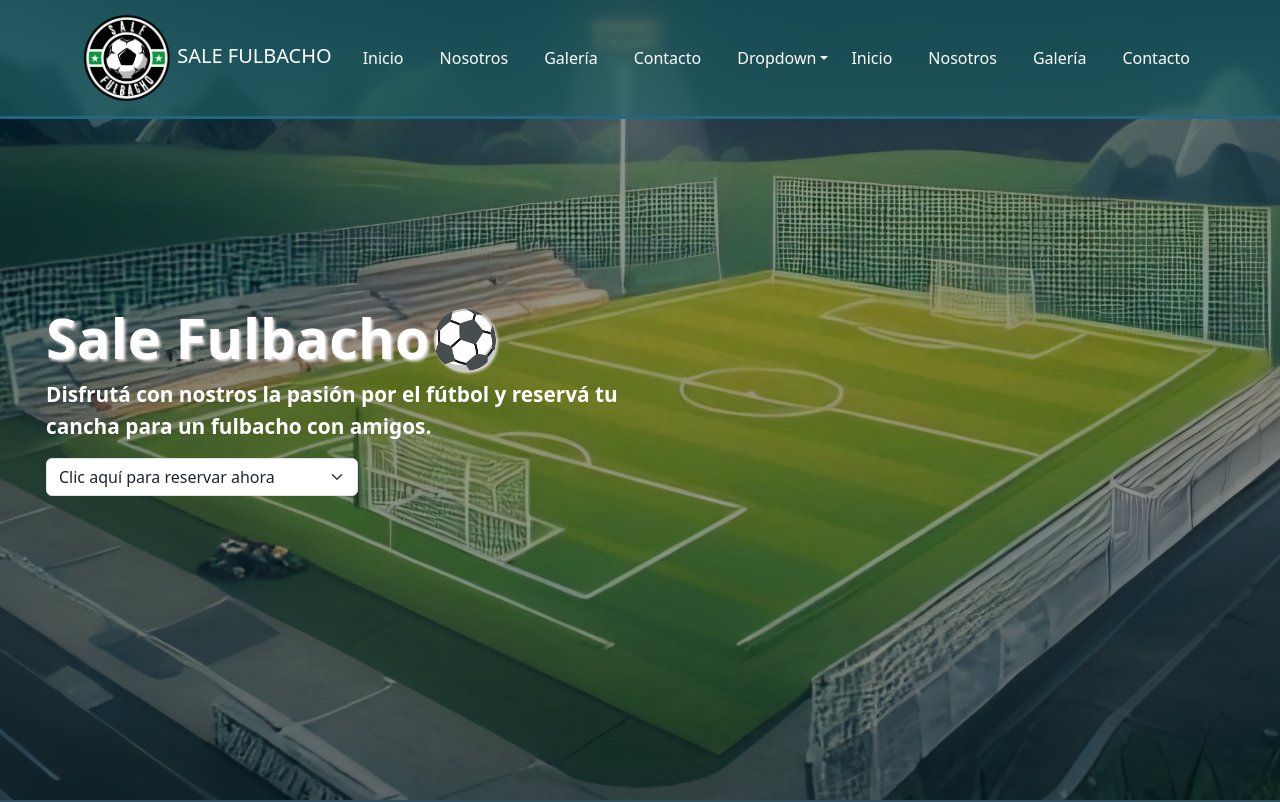
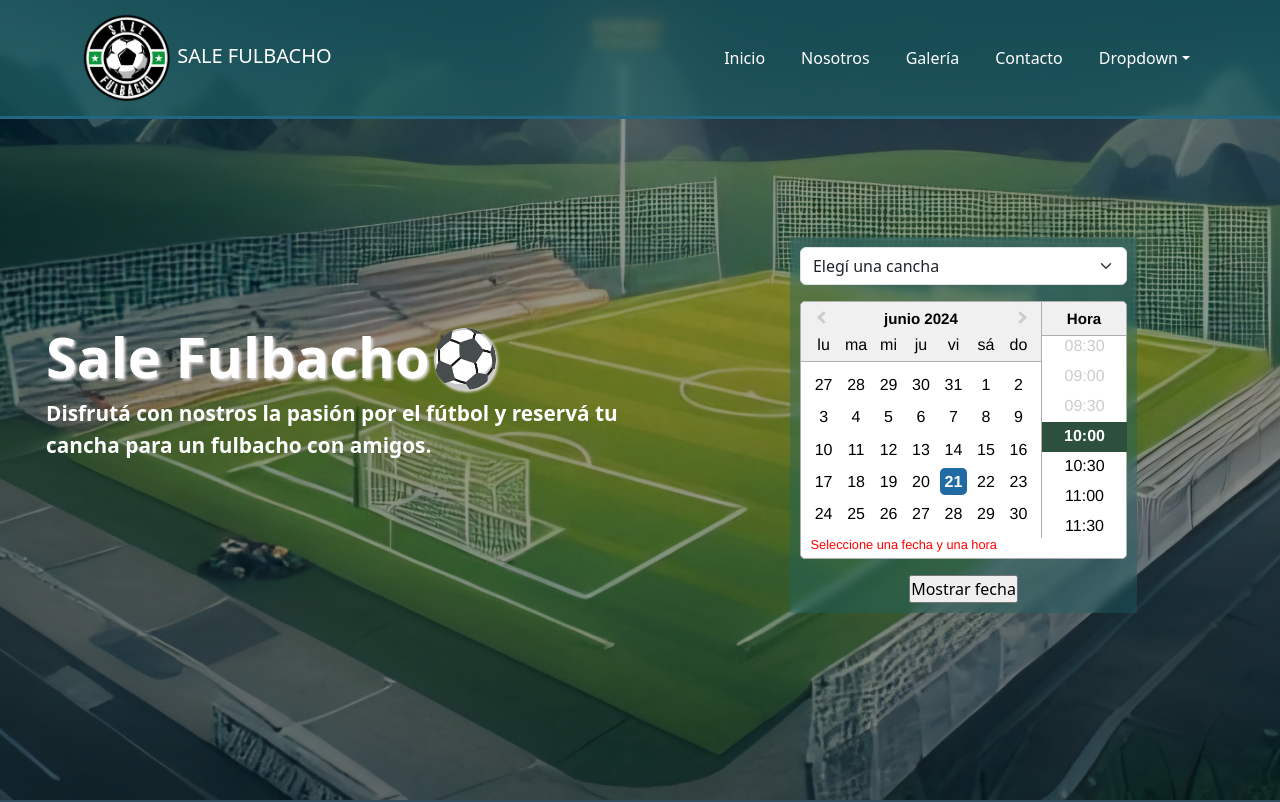
Before and after one commit to lucascano-dev/frontend-admin-canchas, a React (Vite) app: page / in a window 1280 px wide. Shown: the top 802 px of the page. Built offline with nearby package versions, Linux system fonts and the light colour scheme.

Commit message:
FE-DATAPICKER se agrega calendario y se corrigen estilos

```diff
--- a/package.json
+++ b/package.json
@@ -12,8 +12,10 @@
   "dependencies": {
     "axios": "^1.6.8",
     "bootstrap": "^5.3.3",
+    "date-fns": "^3.6.0",
     "react": "^18.2.0",
     "react-bootstrap": "^2.10.2",
+    "react-datepicker": "^7.3.0",
     "react-dom": "^18.2.0",
     "react-router-dom": "^6.23.1"
   },
--- /dev/null
+++ b/src/components/DatePicker/DatePicker.css
@@ -0,0 +1,25 @@
+/* Cambia el color de fondo del ítem seleccionado en el selector de hora */
+.date-picker .react-datepicker__time-list-item--selected {
+  background-color: red; /* Cambia esto al color que desees */
+  color: white; /* Cambia el color del texto si es necesario */
+}
+
+/* Cambia el color de fondo del ítem seleccionado cuando se pasa el mouse */
+.date-picker .react-datepicker__time-list-item--selected:hover {
+  background-color: darkred; /* Cambia esto al color que desees */
+  color: white; /* Cambia el color del texto si es necesario */
+}
+
+.react-datepicker__time-list-item--selected {
+  background-color: #2d4f3e !important; /* Cambia esto al color que desees */
+  color: white !important; /* Cambia el color del texto si es necesario */
+  font-size: medium;
+}
+
+.react-datepicker__time-list {
+  font-size: medium;
+}
+
+.react-datepicker__month-container {
+  font-size: medium;
+}
--- /dev/null
+++ b/src/components/DatePicker/DatePicker.jsx
@@ -0,0 +1,86 @@
+import DatePicker from 'react-datepicker';
+import 'react-datepicker/dist/react-datepicker.css';
+import { registerLocale } from 'react-datepicker';
+import es from 'date-fns/locale/es';
+import { setHours, setMinutes } from 'date-fns';
+
+import './DatePicker.css';
+import { useState } from 'react';
+
+registerLocale('es', es);
+
+export const DatePickerComponent = () => {
+  const [startDate, setStartDate] = useState(setHours(setMinutes(new Date(), 0), 10));
+
+  //   let handleColor = (time) => {
+  //     return time.getHours() > 9 ? 'text-success' : 'text-error';
+  //   };
+
+  const mostrarFecha = () => {
+    console.log(startDate);
+    alert(startDate);
+  };
+
+  const horarioBloqueados = {
+    '2024-07-18': ['13:30'],
+    '2024-07-20': ['14:00', '15:00'],
+  };
+
+  const filterTime = (time) => {
+    const date = new Date(time);
+    const day = date.getDate();
+    const month = date.getMonth();
+    const year = date.getFullYear();
+    const hours = date.getHours();
+    const minutes = date.getMinutes();
+
+    // // Bloquear 13:30 el 18 de julio
+    // if (day === 18 && month === 6 && hours === 13 && minutes === 30) {
+    //   return false;
+    // }
+
+    // // Bloquear 14:00 y 15:00 el 20 de julio
+    // if (day === 20 && month === 6 && (hours === 14 || hours === 15) && minutes === 0) {
+    //   return false;
+    // }
+
+    // // Permitir todos los demás horarios
+    // return true;
+
+    const formattedDate = `${year}-${String(month + 1).padStart(2, '0')}-${String(day).padStart(2, '0')}`;
+    const formattedTime = `${String(hours).padStart(2, '0')}:${String(minutes).padStart(2, '0')}`;
+
+    if (horarioBloqueados[formattedDate] && horarioBloqueados[formattedDate].includes(formattedTime)) {
+      return false;
+    }
+
+    return true;
+  };
+
+  return (
+    <>
+      <div>
+        <DatePicker
+          timeCaption="Hora"
+          className="date-picker"
+          inline
+          showTimeSelect
+          selected={startDate}
+          onChange={(date) => setStartDate(date)}
+          //   timeClassName={handleColor}
+          locale={'es'}
+          dateFormat={'dd/MM/yyyy'}
+          minTime={setHours(setMinutes(new Date(), 59), 9)}
+          maxTime={setHours(setMinutes(new Date(), 30), 23)}
+          //   excludeTimes={excludeTimes} // Filtra los horarios específicos
+          //   excludeDates={excludeDates} // Excluye la fecha específica
+          filterTime={filterTime}
+        >
+          <div style={{ color: 'red' }}>Seleccione una fecha y una hora</div>
+        </DatePicker>
+      </div>
+
+      <input type="button" value="Mostrar fecha" onClick={mostrarFecha} />
+    </>
+  );
+};
--- a/src/components/Hero/Hero.css
+++ b/src/components/Hero/Hero.css
@@ -20,9 +20,9 @@
   width: 100%;
   background-color: rgba(0, 0, 0, 0.4);
   display: flex;
-  flex-direction: column;
+  /* flex-direction: column; */
   justify-content: center;
-  align-items: start;
+  align-items: center;
   gap: 1rem;
   padding: 0 1rem;
 }
@@ -36,6 +36,24 @@
   margin-left: 30px;
   /* margin-left: 30px; */
   /* border: 2px solid red; */
+}
+
+.container-right {
+  padding-top: 50px;
+  width: 50%;
+  display: flex;
+  justify-content: center;
+}
+
+.contenedor-selector {
+  padding: 10px;
+  display: flex;
+  flex-direction: column;
+  justify-content: center;
+  align-items: center;
+  gap: 1rem;
+  background-color: rgba(30, 101, 105, 0.394); /* Color blanco con 70% de opacidad */
+  backdrop-filter: blur(5px); /* Aplicar un desenfoque de 10px */
 }
 
 .overlay-title {
--- a/src/components/Hero/Hero.jsx
+++ b/src/components/Hero/Hero.jsx
@@ -1,8 +1,30 @@
 import hero from '../../assets/images/hero.jpeg';
+import { DatePickerComponent } from '../DatePicker/DatePicker';
 import { Selector } from '../Selector/Selector';
+import { useNavigate } from 'react-router-dom';
 import './Hero.css';
 
 export const Hero = () => {
+  const navigate = useNavigate();
+  const optionsData = [
+    {
+      label: 'Canchas',
+      options: [
+        { value: '0', text: 'Cancha 1' },
+        { value: '1', text: 'Cancha 2' },
+        { value: '2', text: 'Cancha 3' },
+        { value: '3', text: 'Cancha 4' },
+        { value: '4', text: 'Cancha 5' },
+      ],
+    },
+  ];
+
+  const handleChange = (event) => {
+    if (event.target.value !== '0') {
+      navigate('/reservas');
+    }
+  };
+
   return (
     <div className="hero">
       <img className="hero-image" src={hero} alt="manarola italia" />
@@ -14,8 +36,13 @@ export const Hero = () => {
           <p className="overlay-paragraph">
             Disfrutá con nostros la pasión por el fútbol y reservá tu cancha para un fulbacho con amigos.
           </p>
+        </div>
 
-          <Selector />
+        <div className="container-right">
+          <div className="contenedor-selector">
+            <Selector textoInicial="Elegí una cancha" optionsData={optionsData} handleChange={handleChange} />
+            <DatePickerComponent />
+          </div>
         </div>
       </div>
     </div>
--- a/src/components/Navbar/NavbarComponent.jsx
+++ b/src/components/Navbar/NavbarComponent.jsx
@@ -13,7 +13,7 @@ export const NavbarComponent = () => {
           <img src={img} width={90} alt="logo" /> SALE FULBACHO
         </Navbar.Brand>
         <Navbar.Toggle aria-controls="basic-navbar-nav" />
-        <Navbar.Collapse id="basic-navbar-nav">
+        <Navbar.Collapse id="basic-navbar-nav d-flex justify-content-start">
           <Nav className="ml-auto seccion-links">
             <Nav.Link href="/">Inicio</Nav.Link>
             <Nav.Link href="/about">Nosotros</Nav.Link>
@@ -28,14 +28,6 @@ export const NavbarComponent = () => {
             </NavDropdown>
           </Nav>
         </Navbar.Collapse>
-        <Navbar.Collapse id="basic-navbar-nav">
-          <Nav className="ml-auto seccion-links">
-            <Nav.Link href="/">Inicio</Nav.Link>
-            <Nav.Link href="/about">Nosotros</Nav.Link>
-            <Nav.Link href="/galeria">Galería</Nav.Link>
-            <Nav.Link href="#pricing">Contacto</Nav.Link>
-          </Nav>
-        </Navbar.Collapse>
       </Container>
     </Navbar>
   );
--- a/src/components/Selector/Selector.css
+++ b/src/components/Selector/Selector.css
@@ -1,3 +1,3 @@
 .selector {
-  width: 50%;
+  width: 100%;
 }
--- a/src/components/Selector/Selector.jsx
+++ b/src/components/Selector/Selector.jsx
@@ -1,30 +1,45 @@
 import Form from 'react-bootstrap/Form';
-import { useNavigate } from 'react-router-dom';
+import PropTypes from 'prop-types';
 import './Selector.css';
 
-export const Selector = () => {
-  const navigate = useNavigate();
-
-  const handleChange = (event) => {
-    if (event.target.value === '0') {
-      navigate('/reservas');
-    }
-  };
+export const Selector = ({ textoInicial = 'Seleccione una opción', optionsData, handleChange }) => {
+  // FORMATO DEL OBJETO CON LAS OPCIONES DEL SELECTOR
+  // const optionsData = [
+  //   {
+  //     label: 'Reservas',
+  //     options: [{ value: '0', text: 'Reservar otros días' }],
+  //   },
+  //   {
+  //     label: 'Disponibilidad',
+  //     options: [
+  //       { value: '1', text: 'Consultá disponibilidad' },
+  //       { value: '2', text: 'Hoy hay canchas disponibles' },
+  //     ],
+  //   },
+  // ];
 
   return (
-    <div className="w-50">
-      <Form.Select className="selector" aria-label="Default select example" onChange={handleChange} defaultValue="">
+    <div className="selector">
+      <Form.Select aria-label="Default select example" onChange={handleChange} defaultValue="">
         <option value="" disabled>
-          Clic aquí para reservar ahora
+          {textoInicial}
         </option>
-        <optgroup label="Reservas">
-          <option value="0">Reservar otros días</option>
-        </optgroup>
-        <optgroup label="Disponibilidad">
-          <option value="1">Consultá disponibilidad</option>
-          <option value="2">Hoy hay canchas disponibles</option>
-        </optgroup>
+        {optionsData.map((group, index) => (
+          <optgroup key={index} label={group.label}>
+            {group.options.map((option, idx) => (
+              <option key={idx} value={option.value}>
+                {option.text}
+              </option>
+            ))}
+          </optgroup>
+        ))}
       </Form.Select>
     </div>
   );
 };
+
+Selector.propTypes = {
+  optionsData: PropTypes.array,
+  textoInicial: PropTypes.string,
+  handleChange: PropTypes.func.isRequired,
+};
```
Also changed, not shown: 1 other file (tests, documents, lock files or other folders).
